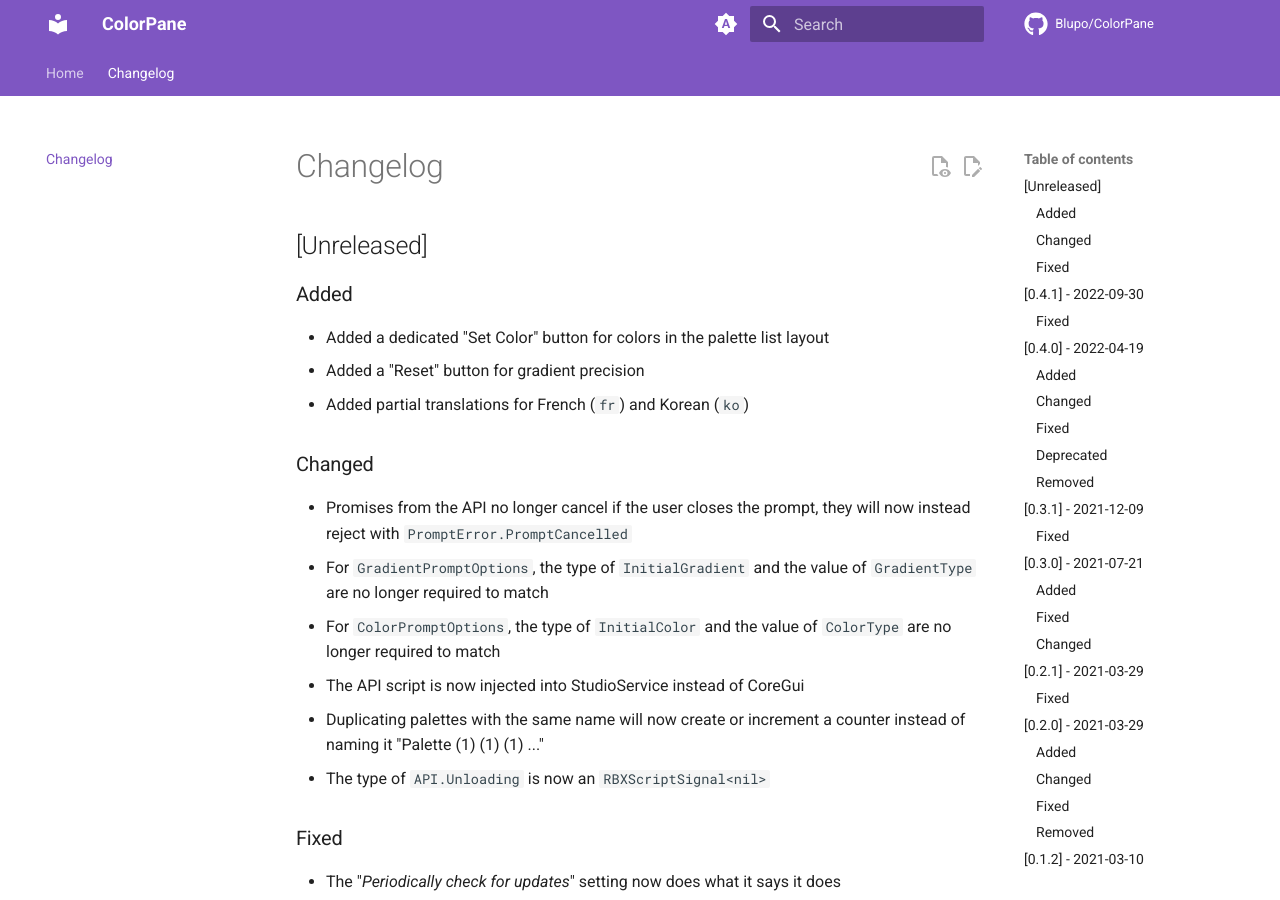
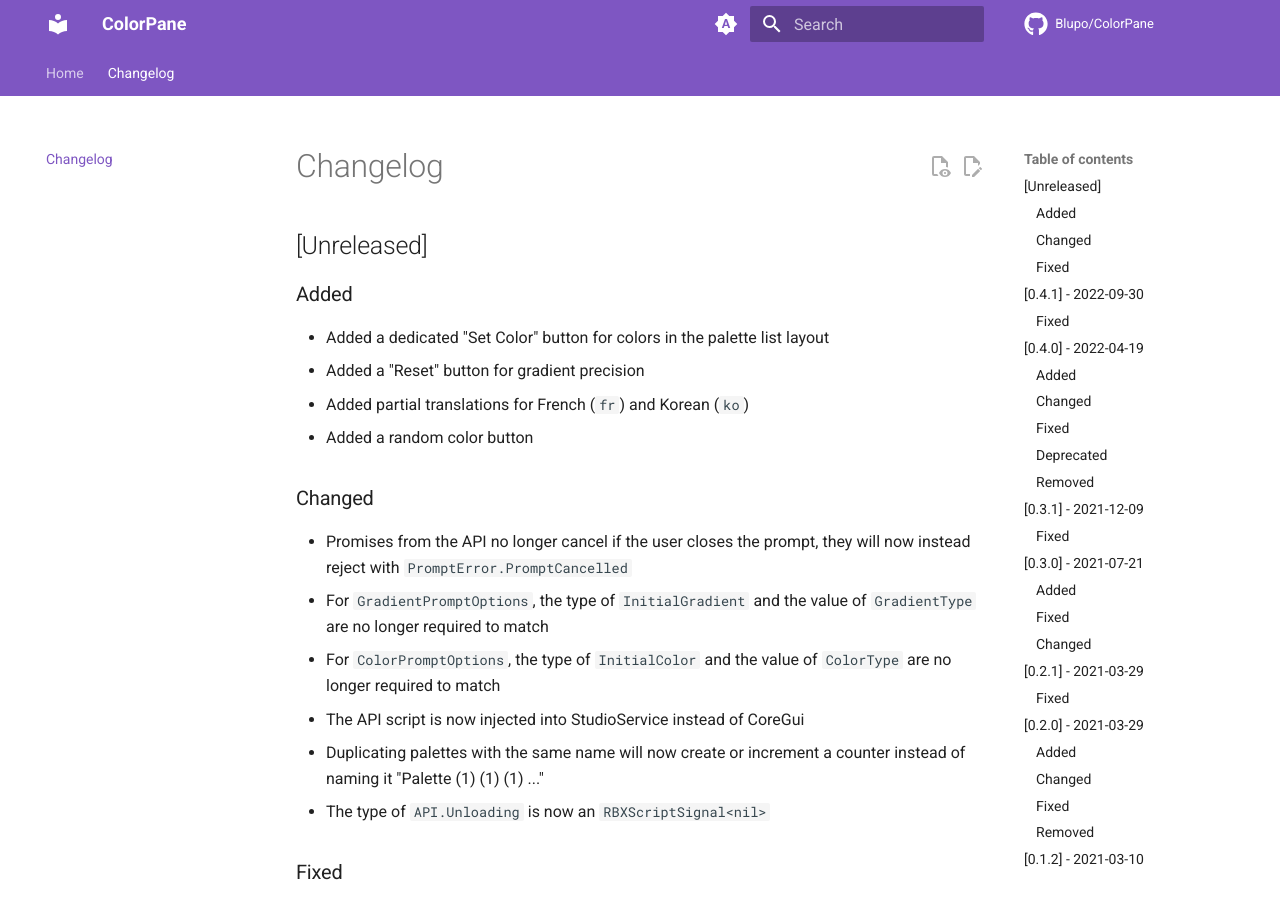
Before and after one commit to Blupo/ColorPane, an MkDocs documentation site: the page built from docs/changelog.md, in a window 1280 px wide and 900 px high. Built offline with MkDocs 1.6.1 and Material for MkDocs 9.7.7, drawn with Linux system fonts in a browser that asks for light colours; plug-ins that fetch from the network failed and are left out; comment, search, counter and statistics services are not loaded.

Commit message:
Random color button

```diff
--- a/docs/changelog.md
+++ b/docs/changelog.md
@@ -4,6 +4,7 @@
 - Added a dedicated "Set Color" button for colors in the palette list layout
 - Added a "Reset" button for gradient precision
 - Added partial translations for French (`fr`) and Korean (`ko`)
+- Added a random color button
 
 ### Changed
 - Promises from the API no longer cancel if the user closes the prompt, they will now instead reject with `PromptError.PromptCancelled`
```
Also changed, not shown: 2 other files.
